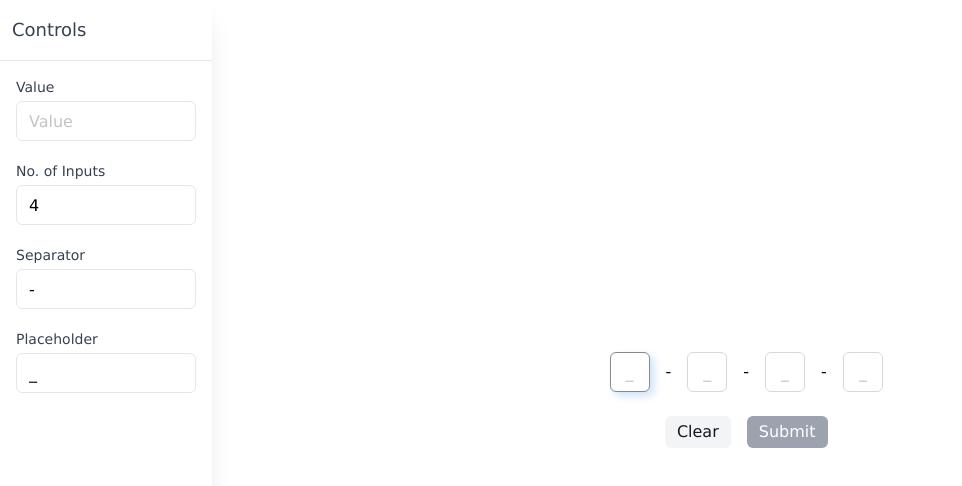
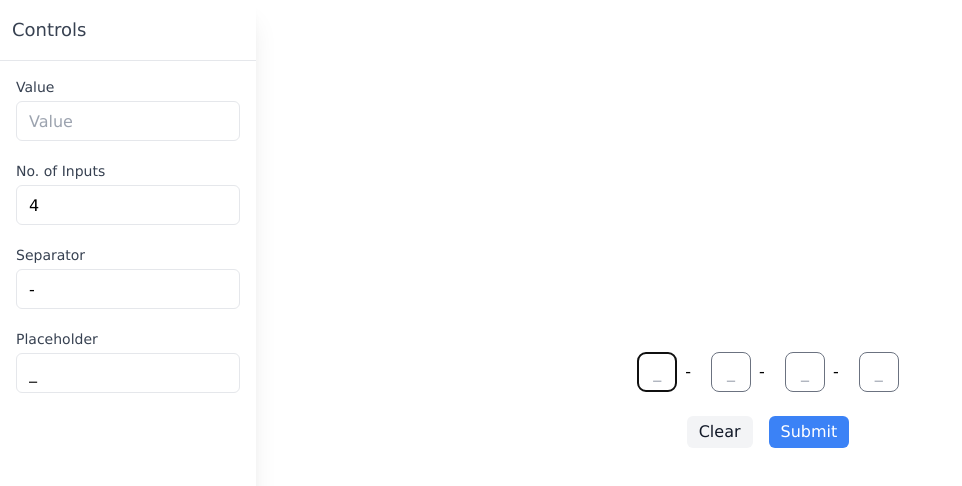
Before and after one commit to amitpatil321/react-OTP, a React (Vite) app: page / in a window 1280 px wide. Shown: the top 486 px of the page, without its empty margins (0-962 px from the left). Built offline with nearby package versions, Linux system fonts and the light colour scheme.

Commit message:
feat: code cleanup clear button and separator props

```diff
--- a/src/App.tsx
+++ b/src/App.tsx
@@ -1,20 +1,20 @@
 import { useEffect, useState } from "react"
 import "./App.css"
 import { Hamburger } from "./component/Hamburger"
-import OtpInput from "./component/react-otp/OtpInput"
+import ReactOtp from "./component/react-otp/ReactOtp"
+
+const CustomInput = (props: React.InputHTMLAttributes<HTMLInputElement>) => (
+  <input {...props} className="border border-gray-500 rounded-lg w-10 h-10 text-center" />
+)
 
 function App() {
   const [isOpen, setOpen] = useState(true)
-  const [value, setValue] = useState<string>("")
+  // const [value, setValue] = useState<string>("")
   const [length, setLength] = useState<number>(4)
   const [separator, setSeparator] = useState<string>("-")
   const [placeholder, setPlaceholder] = useState("_")
-  const [otp, setOtp] = useState<string | string[]>([])
-  const [completed, setCompleted] = useState<boolean>(false)
-
-  useEffect(() => {
-    if (Array.isArray(otp)) setValue(otp.join(""))
-  }, [otp])
+  const [otp, setOtp] = useState<string>("")
+  // const [completed, setCompleted] = useState<boolean>(false)
 
   useEffect(() => {
     const handleResize = () => {
@@ -32,7 +32,7 @@ function App() {
   return (
     <div className="flex md:flex-row flex-col w-full h-dvh overflow-hidden">
       <div
-        className={`absolute md:static bg-white shadow-xl w-4/5 sm:w-2/3 md:w-[50%] lg:w-[40%] xl:w-1/5 h-dvh transform transition-transform duration-300 ease-in-out z-10
+        className={`absolute md:static bg-white shadow-xl w-4/5 sm:w-2/3 md:w-[30%] lg:w-[25%] xl:w-1/5 h-dvh transform transition-transform duration-300 ease-in-out z-10 flex-shrink-0
       ${isOpen ? "translate-x-0" : "-translate-x-full md:translate-x-0"}`}
       >
         <div className="flex justify-between items-center px-3 py-4 border-gray-200 border-b">
@@ -55,8 +55,8 @@ function App() {
               type="text"
               id="value"
               placeholder="Value"
-              value={value}
-              onChange={(e) => setValue(e.target.value)}
+              value={otp}
+              onChange={(e) => setOtp(e.target.value)}
             />
           </div>
           <div>
@@ -102,7 +102,6 @@ function App() {
           </div>
         </div>
       </div>
-
       <div className="relative flex flex-col flex-wrap justify-center items-center gap-6 px-4 py-8 w-full h-full">
         <button
           type="button"
@@ -111,34 +110,26 @@ function App() {
         >
           <Hamburger />
         </button>
-
-        <OtpInput
-          value={value}
+        <ReactOtp
+          value={otp}
+          separator={separator}
+          placeholder={placeholder}
           length={length}
           onChange={setOtp}
-          placeholder={placeholder}
-          separator={separator}
-          disabled={false}
-          readonly={false}
-          onComplete={(status) => setCompleted(status)}
+          inputType="text"
+          renderInput={(props) => <CustomInput {...props} />}
         />
         <div className="flex flex-row gap-4">
           <button
             type="button"
             className="btn btn-secondary"
             onClick={() => {
-              setValue("")
-              setOtp([])
+              setOtp("")
             }}
           >
             Clear
           </button>
-          <button
-            type="button"
-            className="btn btn-primary"
-            disabled={!completed}
-            onClick={() => alert(otp)}
-          >
+          <button type="button" className="btn btn-primary" onClick={() => alert(otp)}>
             Submit
           </button>
         </div>
--- a/src/component/react-otp/Input.tsx
+++ /dev/null
@@ -1,92 +0,0 @@
-import { useCallback, useEffect, useRef } from "react"
-import { useOtpContext } from "./context/OtpContext"
-
-interface InputProps {
-  index: number
-  value: string
-}
-
-const Input = ({ index, value }: InputProps) => {
-  const {
-    length,
-    placeholder,
-    readonly,
-    disabled,
-    currentFocus,
-    setNumber,
-    removeNumber,
-    setFocusIndex
-  } = useOtpContext()
-  const inputRef = useRef<HTMLInputElement>(null)
-
-  useEffect(() => {
-    if (index === currentFocus) {
-      inputRef.current?.focus()
-    }
-  }, [index, currentFocus, disabled])
-
-  const handlePaste = useCallback(
-    (event: React.ClipboardEvent<HTMLInputElement>) => {
-      event.preventDefault()
-      const pasted = event.clipboardData.getData("text")
-      if (!pasted) return
-
-      const chars = pasted.split("")
-      new Array(length).fill("").forEach((_, idx) => {
-        setNumber(index + idx, chars[idx])
-      })
-      setFocusIndex(index + chars.length)
-    },
-    [index, length, setNumber, setFocusIndex]
-  )
-
-  const handleKeyDown = useCallback(
-    (e: React.KeyboardEvent<HTMLInputElement>) => {
-      if (e.key === "Backspace") {
-        removeNumber(index)
-        e.preventDefault()
-      }
-    },
-    [index, removeNumber]
-  )
-
-  const handleChange = useCallback(
-    (e: React.ChangeEvent<HTMLInputElement>) => {
-      const char = e.target.value
-      if (char) setNumber(index, char[0]) // take only first char
-    },
-    [index, setNumber]
-  )
-
-  return (
-    <input
-      ref={inputRef}
-      onFocus={(event) => {
-        event.target.select()
-        setFocusIndex(index)
-      }}
-      onPaste={handlePaste}
-      aria-label="OTP input field"
-      placeholder={placeholder || ""}
-      value={value}
-      className="input"
-      type="text"
-      id={`input-${index}`}
-      tabIndex={index}
-      maxLength={1}
-      readOnly={readonly}
-      disabled={disabled}
-      onChange={handleChange}
-      onKeyDown={handleKeyDown}
-      // onChange={(e) => setNumber(index, e.target.value)}
-      // onKeyDown={(e) => {
-      //   if (e.key === "Backspace") {
-      //     removeNumber(index)
-      //     e.preventDefault()
-      //   }
-      // }}
-    />
-  )
-}
-
-export default Input
--- a/src/component/react-otp/OtpInput.tsx
+++ /dev/null
@@ -1,107 +0,0 @@
-import {
-  useEffect,
-  useMemo,
-  useState,
-  type Dispatch,
-  type ReactNode,
-  type SetStateAction
-} from "react"
-import { OtpContext } from "./context/OtpContext"
-import Input from "./Input"
-
-interface OtpInputProps {
-  length: number
-  separator?: ReactNode
-  value?: string
-  placeholder?: string | undefined
-  readonly?: boolean
-  disabled?: boolean
-  onChange?: Dispatch<SetStateAction<string | string[]>>
-  onComplete?: (status: boolean) => void
-}
-
-const OtpInput = ({
-  length = 1,
-  value,
-  separator,
-  placeholder,
-  readonly,
-  disabled,
-  onChange,
-  onComplete
-}: OtpInputProps) => {
-  const safeLength = length < 1 ? 1 : length
-  const formatCode = value ? value.split("") : new Array(safeLength).fill("")
-  const [code, setCode] = useState<string[]>(formatCode)
-  const [currentFocus, setFocusIndex] = useState<number>(1)
-  const emptyArray = useMemo(() => new Array(safeLength).fill(""), [safeLength])
-
-  if (import.meta.env.DEV && typeof placeholder !== "string") {
-    throw new Error("OtpInput: placeholder must be a string")
-  }
-  const charPlaceholder = placeholder ? placeholder[0] : ""
-
-  useEffect(() => {
-    onChange?.(code)
-    if (code?.filter((each) => each !== "").length === length) {
-      onComplete?.(true)
-    } else onComplete?.(false)
-  }, [code])
-
-  useEffect(() => {
-    if (value) {
-      const updatedCode = value.split("").slice(0, safeLength)
-      setCode(updatedCode)
-    } else {
-      setCode(new Array(safeLength).fill(""))
-    }
-  }, [value, safeLength])
-
-  const setNumber = (index: number, char: string) => {
-    setCode((prev) => {
-      if (prev[index - 1] === char) return prev
-      const newCode = [...prev]
-      newCode[index - 1] = char
-      return newCode
-    })
-    if (index < safeLength) setFocusIndex(index + 1)
-  }
-
-  const removeNumber = (index: number) => {
-    setCode((prev) => {
-      if (!prev[index - 1]) return prev
-      const newCode = [...prev]
-      newCode[index - 1] = ""
-      return newCode
-    })
-    if (index > 1) setFocusIndex(index - 1)
-  }
-
-  const ContextProps = {
-    length,
-    currentFocus,
-    placeholder: charPlaceholder,
-    readonly,
-    disabled,
-    setNumber,
-    removeNumber,
-    setFocusIndex
-  }
-
-  return (
-    <OtpContext.Provider value={ContextProps}>
-      <div className="otp-container">
-        {emptyArray.map((_, index) => {
-          return (
-            <>
-              <Input key={index} index={index + 1} value={code?.[index]} />
-              {index + 1 < length && separator}
-            </>
-          )
-        })}
-      </div>
-    </OtpContext.Provider>
-  )
-}
-
-export default OtpInput
--- /dev/null
+++ b/src/component/react-otp/ReactOtp.css
@@ -0,0 +1,22 @@
+.otp-container {
+  display: flex;
+  flex-direction: row;
+  justify-content: center;
+  align-items: center;
+  gap: 20px;
+  flex-shrink: 0;
+}
+
+.otp-cell {
+  display: inline-flex;
+  align-items: center;
+  gap: 8px;
+}
+
+.otp-input {
+  flex: 0 0 40px;
+  width: 40px;
+  height: 40px;
+  text-align: center;
+  box-sizing: border-box;
+}
--- /dev/null
+++ b/src/component/react-otp/ReactOtp.tsx
@@ -0,0 +1,134 @@
+import {
+  useEffect,
+  useRef,
+  useState,
+  type InputHTMLAttributes,
+  type JSX,
+  type ReactNode,
+  type Ref
+} from "react"
+
+import "./ReactOtp.css"
+
+interface ReactOtpProps {
+  value: string
+  inputType?: "text" | "password"
+  length: number
+  onChange: (val: string) => void
+  placeholder?: string
+  readOnly?: boolean
+  disabled?: boolean
+  autoFocus?: boolean
+  separator?: string | ReactNode
+  renderInput?: (
+    props: InputHTMLAttributes<HTMLInputElement> & {
+      ref?: Ref<HTMLInputElement> | undefined
+    }
+  ) => JSX.Element
+}
+
+const ReactOtp = ({
+  value,
+  inputType,
+  separator,
+  length,
+  onChange,
+  renderInput,
+  placeholder,
+  readOnly,
+  disabled
+}: ReactOtpProps) => {
+  const [code, setCode] = useState<string>(value)
+  const [currentFocus, setFocusIndex] = useState<number>(0)
+  const inputRefs = useRef<(HTMLInputElement | null)[]>([])
+
+  const emptyArray = Array.from({ length: length }, (_, i) => code?.[i] || "")
+
+  // Keep parent `value` in sync
+  useEffect(() => {
+    setCode(value)
+  }, [value, code])
+
+  // when code changes, set next input as focused
+  useEffect(() => {
+    if (currentFocus < length) {
+      inputRefs.current[currentFocus]?.focus()
+    } else inputRefs.current[length - 1]?.focus()
+  }, [currentFocus, length])
+
+  const handleChange = (value: string, index: number) => {
+    const arr = code?.split("") || []
+    arr[index] = value
+    const joined = arr.join("")
+    setCode(joined)
+    onChange(joined)
+    setFocusIndex(index + 1)
+  }
+
+  const handleBackSpace = (event: React.KeyboardEvent<HTMLInputElement>, index: number) => {
+    if (event.key === "Backspace") {
+      event.preventDefault()
+      const arr = code?.split("") || []
+      arr[index] = ""
+      const joined = arr.join("")
+      setCode(joined)
+      onChange(joined)
+      if (index > 0) setFocusIndex(index - 1)
+    }
+  }
+
+  const handlePaste = (event: React.ClipboardEvent<HTMLInputElement>) => {
+    event.preventDefault()
+    const pasted = event.clipboardData.getData("text")
+    if (!pasted) return
+    const chars = pasted.split("")
+    setCode(chars.join(""))
+    onChange(chars.join(""))
+    setFocusIndex(pasted.length)
+  }
+
+  const handleFocus = (event: React.FocusEvent<HTMLInputElement>, index: number) => {
+    event.target.select()
+    setFocusIndex(index)
+  }
+
+  return (
+    <div className="otp-container">
+      {emptyArray.map((_, index) => {
+        const props = {
+          ref: (el: HTMLInputElement) => {
+            inputRefs.current[index] = el
+          },
+          id: `otpinput-${index}`,
+          type: inputType,
+          maxLength: 1,
+          value: emptyArray[index],
+          placeholder,
+          readOnly,
+          disabled,
+          autoFocus: index === 0,
+          onChange: (event: React.ChangeEvent<HTMLInputElement>) =>
+            handleChange(event.target.value, index),
+          onKeyDown: (event: React.KeyboardEvent<HTMLInputElement>) =>
+            handleBackSpace(event, index),
+          onPaste: handlePaste,
+          onFocus: (event: React.FocusEvent<HTMLInputElement>) => handleFocus(event, index)
+        }
+        const input = renderInput ? (
+          renderInput(props)
+        ) : (
+          <input style={{ width: "30px", height: "30px", textAlign: "center" }} {...props} />
+        )
+
+        return (
+          <div className="otp-cell" key={index}>
+            {input}
+            {separator && index < length - 1 && <span className="otp-sep">{separator}</span>}
+          </div>
+        )
+      })}
+    </div>
+  )
+}
+
+export default ReactOtp
--- a/src/index.css
+++ b/src/index.css
@@ -17,34 +17,3 @@ body {
   justify-content: center;
   gap: 1rem;
 }
-.otp-container {
-  display: flex;
-  flex-direction: row;
-  align-items: center;
-  justify-content: center;
-  /* font-size: calc(10px + 2vmin); */
-  gap: 1rem;
-}
-
-.input {
-  width: 40px;
-  height: 40px;
-  border: 1px solid #d8d8d8;
-  border-radius: 6px;
-  text-align: center;
-}
-
-.input:focus {
-  outline: none;
-  border: 1px solid #888;
-  box-shadow: 4px 4px 8px #cde2fa;
-}
-
-.input:read-only {
-  background: #f8f8f8;
-}
-
-input::placeholder {
-  color: #888;
-  opacity: 0.5;
-}
```
Also changed, not shown: src/component/react-otp/context/OtpContext.tsx (deleted, +0 -21 lines).
